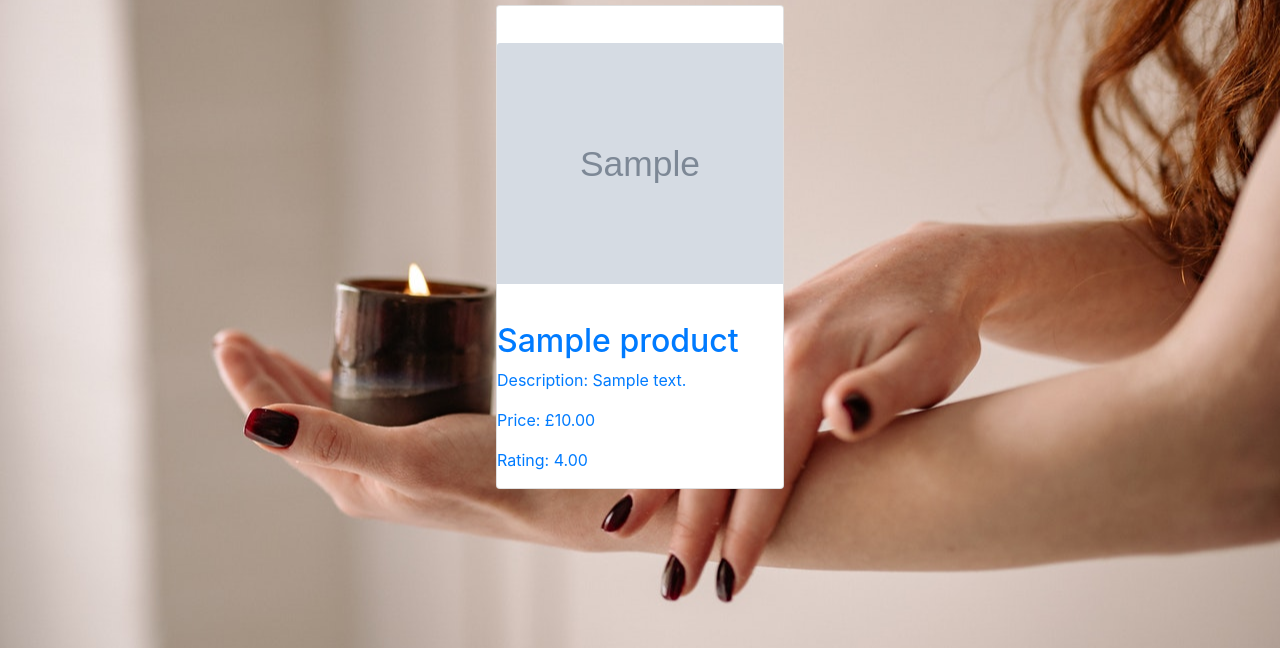
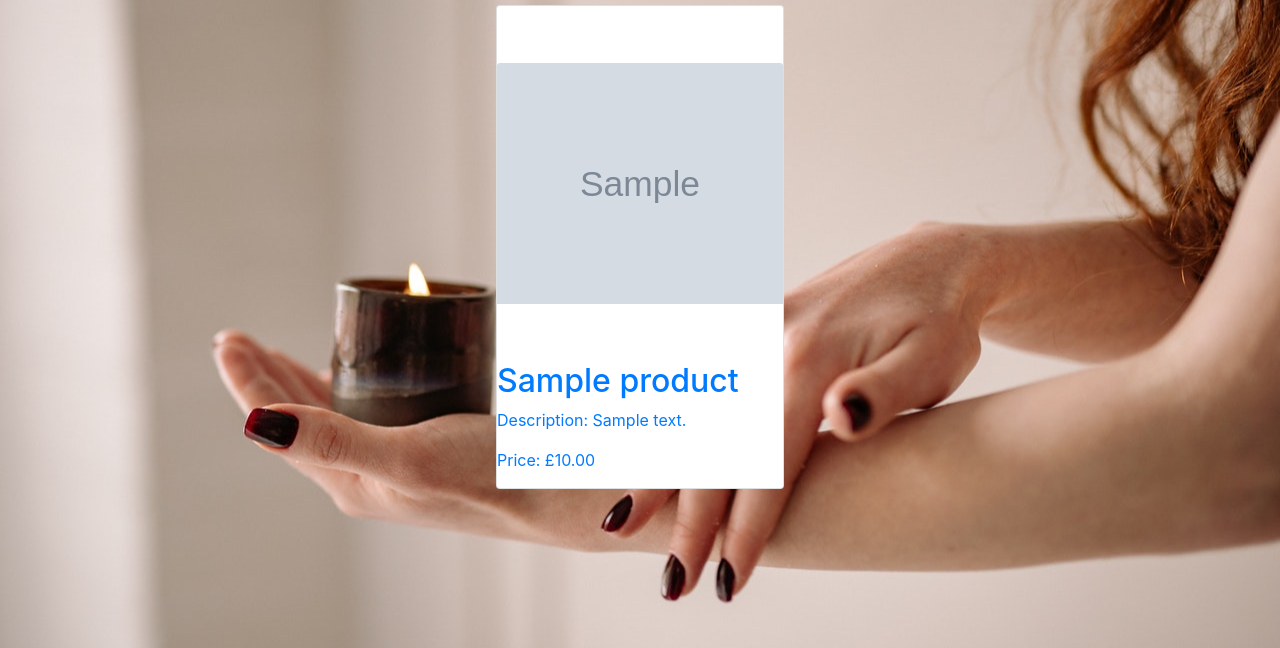
Before and after one commit to CraigThomasson/ecommerce-store, a Django app: page /products/ in a window 1280 px wide. Shown: the part 152-800 px from the top of the page. Run offline with Django 3.2, Linux system fonts and the light colour scheme; tables that the repository leaves empty hold one stand-in row (values such as "Sample post"); grey boxes marked "Sample" are stand-in pictures; some libraries are stand-ins or nearby versions.

Commit message:
remove rating from products

```diff
--- a/products/admin.py
+++ b/products/admin.py
@@ -6,7 +6,6 @@ class ProductAdmin(admin.ModelAdmin):
         'name',
         'category',
         'price',
-        'rating',
         'image',
     )
 
--- a/products/models.py
+++ b/products/models.py
@@ -28,9 +28,6 @@ class Product(models.Model):
     name = models.CharField(max_length=250)
     description = models.TextField()
     price = models.DecimalField(max_digits=6, decimal_places=2)
-    rating = models.DecimalField(
-        max_digits=6, decimal_places=2, null=True, blank=True
-    )
     image = models.ImageField(null=True, blank=True, default='placeholder')
     colour = models.CharField(max_length=100, default='white')
     scent = models.CharField(max_length=100, default='unscented')
--- a/products/templates/products/products.html
+++ b/products/templates/products/products.html
@@ -24,7 +24,6 @@
                             <h2>{{product.name|striptags}}</h2>
                             <p>Description: {{product.description|striptags}}</p>
                             <p>Price: £{{product.price|striptags}}</p>
-                            <p>Rating: {{product.rating|striptags}}</p>
                         </div>
                     </a>
                 </div>
--- a/products/templates/products/view_product.html
+++ b/products/templates/products/view_product.html
@@ -23,7 +23,6 @@
                     <h2>{{product.name|striptags}}</h2>
                     <p>Description: {{product.description|striptags}}</p>
                     <p>Price: £{{product.price|striptags}}</p>
-                    <p>Rating: {{product.rating|striptags}}</p>
                     <form class="form" action="{% url 'add_to_bag' product.id %}" method="POST">
                         {% csrf_token %}
                         <div class="form-row">
```
Also changed, not shown: products/migrations/0005_remove_product_rating.py (added).
